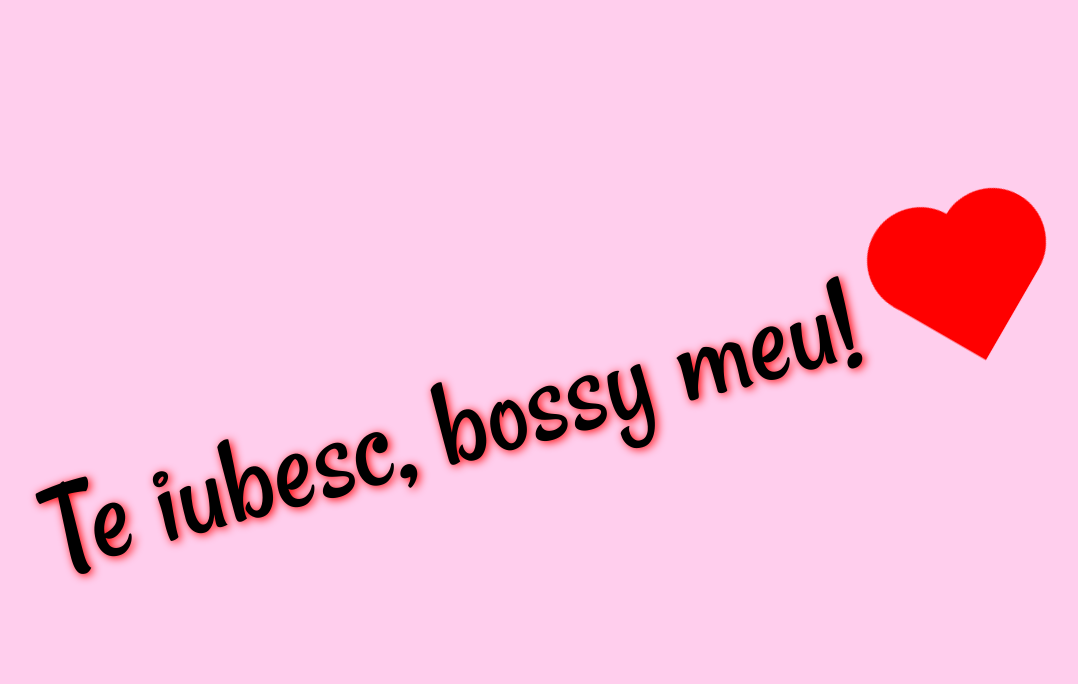
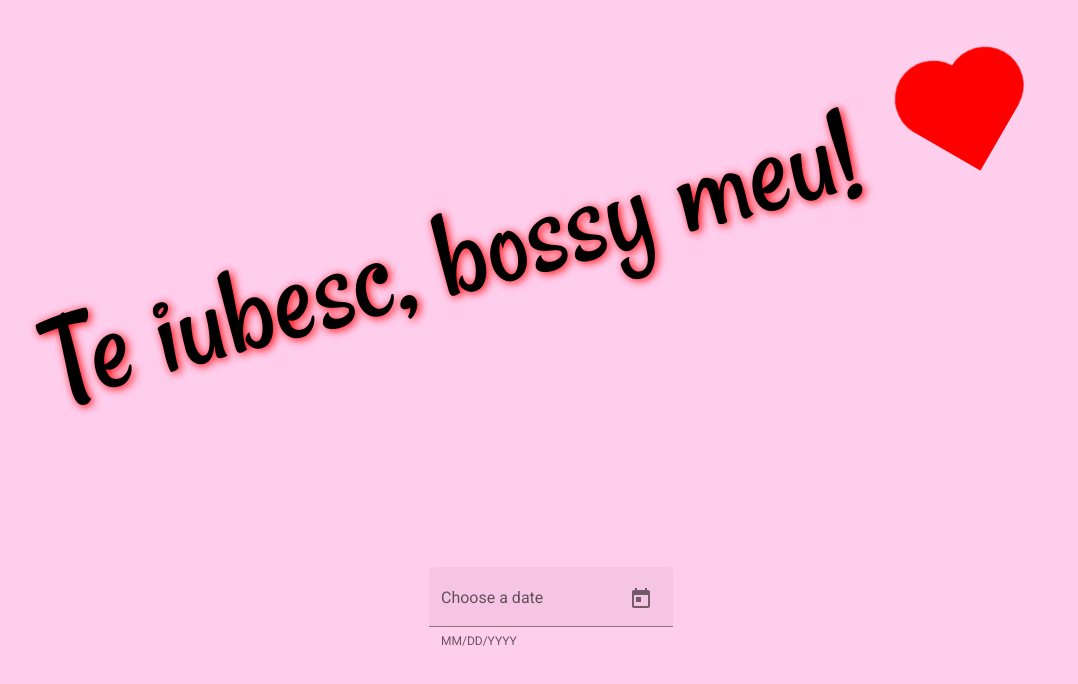
Before and after one commit to Edyci123/My-Valentine, an Angular app in the folder frontend/: page / in a window 1280 px wide. Shown: the top 684 px of the page, without its empty margins (89-1167 px from the left). Built offline with nearby package versions, Linux system fonts and the light colour scheme; sample sign-in values are in the browser's storage.

Commit message:
datepicker

```diff
--- a/frontend/src/app/app.module.ts
+++ b/frontend/src/app/app.module.ts
@@ -12,6 +12,8 @@ import { MatFormFieldModule } from '@angular/material/form-field';
 import { MatInputModule } from '@angular/material/input';
 import { BrowserAnimationsModule } from '@angular/platform-browser/animations';
 import { MatDialogModule } from '@angular/material/dialog';
+import { MatDatepickerModule } from '@angular/material/datepicker';
+import { MatNativeDateModule } from '@angular/material/core';
 
 import { AuthGuard } from './auth/auth.guard';
 import { AuthService } from './auth/auth.service';
@@ -44,6 +46,8 @@ import { ReasonComponent } from './components/reasons/reason/reason.component';
     ReactiveFormsModule,
     MatButtonModule,
     MatDialogModule,
+    MatDatepickerModule,
+    MatNativeDateModule,
   ],
   providers: [AuthService, AuthGuard],
   bootstrap: [AppComponent],
--- a/frontend/src/app/components/home/home.component.html
+++ b/frontend/src/app/components/home/home.component.html
@@ -3,8 +3,11 @@
     Te iubesc, bossy meu!
     <div class="heart"></div>
   </div>
-  <div *ngIf="isMobile">
-    <button mat-flat-button (click)="onClickMemories()">Memories</button>
-    <button mat-flat-button (click)="onClickReasons()">Reasons</button>
-  </div>
+  <mat-form-field appearance="fill" class="datepicker">
+    <mat-label>Choose a date</mat-label>
+    <input matInput [matDatepicker]="picker" [ngModel]="date" (ngModelChange)="onChange($event)">
+    <mat-hint>MM/DD/YYYY</mat-hint>
+    <mat-datepicker-toggle matSuffix [for]="picker"></mat-datepicker-toggle>
+    <mat-datepicker #picker></mat-datepicker>
+  </mat-form-field>
 </div>
--- a/frontend/src/app/components/home/home.component.scss
+++ b/frontend/src/app/components/home/home.component.scss
@@ -78,3 +78,7 @@ button {
   color: #fff;
   background-color: red;
 }
+
+.datepicker {
+  margin-top: 20%;
+}
--- a/frontend/src/app/components/home/home.component.ts
+++ b/frontend/src/app/components/home/home.component.ts
@@ -1,31 +1,24 @@
 import { Router } from '@angular/router';
 import { Component, HostListener, OnInit } from '@angular/core';
 import { FormControl, FormGroup, Validators } from '@angular/forms';
-import {
-  BreakpointObserver,
-  Breakpoints
-} from '@angular/cdk/layout'
+import { BreakpointObserver, Breakpoints } from '@angular/cdk/layout';
+import { formatDate } from '@angular/common';
 
 @Component({
   selector: 'app-home',
   templateUrl: './home.component.html',
-  styleUrls: ['./home.component.scss']
+  styleUrls: ['./home.component.scss'],
 })
 export class HomeComponent implements OnInit {
+  code: number = 0;
+  date: any;
 
-  private code: number = 0;
-  isMobile: boolean = false;
+  constructor(
+    private router: Router,
+    public breakpointObserver: BreakpointObserver
+  ) {}
 
-  constructor(private router: Router, public breakpointObserver: BreakpointObserver) {}
-
-  ngOnInit(): void {
-    this.breakpointObserver
-      .observe([Breakpoints.XSmall])
-      .subscribe(state => {
-        this.isMobile = state.matches;
-        console.log(state.matches);
-      })
-  }
+  ngOnInit(): void {}
 
   @HostListener('document: keypress', ['$event'])
   handleKeyboardEvent(event: KeyboardEvent): void {
@@ -48,4 +41,12 @@ export class HomeComponent implements OnInit {
     this.router.navigate(['/reasons']);
   }
 
+  onChange(value: Date): void {
+    let date = formatDate(value, 'yyyy-MM-dd', 'en-US');
+    if (date === '2019-09-13') {
+      this.router.navigate(['/reasons']);
+    } else if (date === '2022-07-29') {
+      this.router.navigate(['/memories']);
+    }
+  }
 }
--- a/frontend/src/app/components/login/login.component.html
+++ b/frontend/src/app/components/login/login.component.html
@@ -1,4 +1,4 @@
-<div fxFlex>
+<div>
     <form
       class="centered"
       [formGroup]="form"
```
